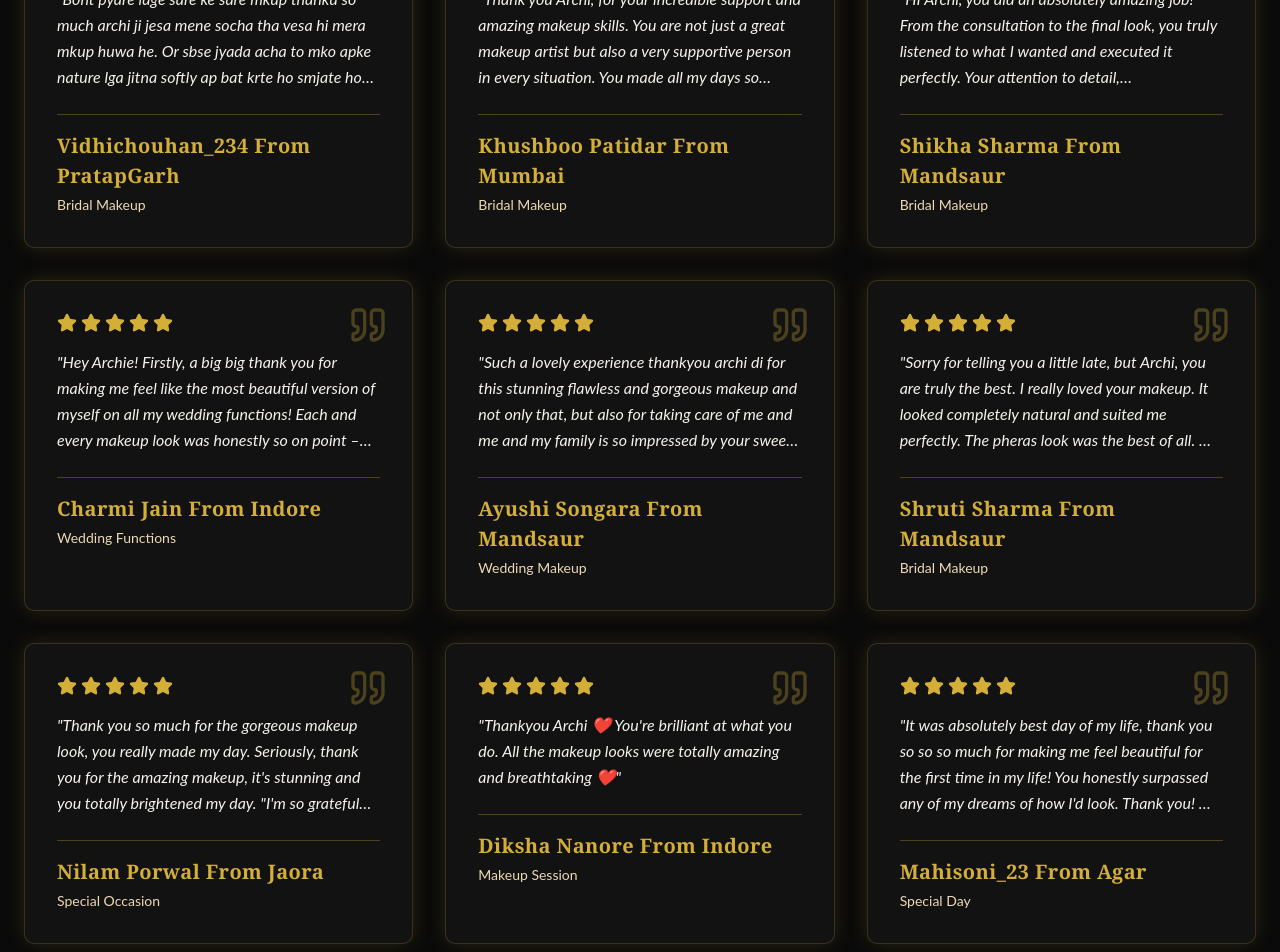
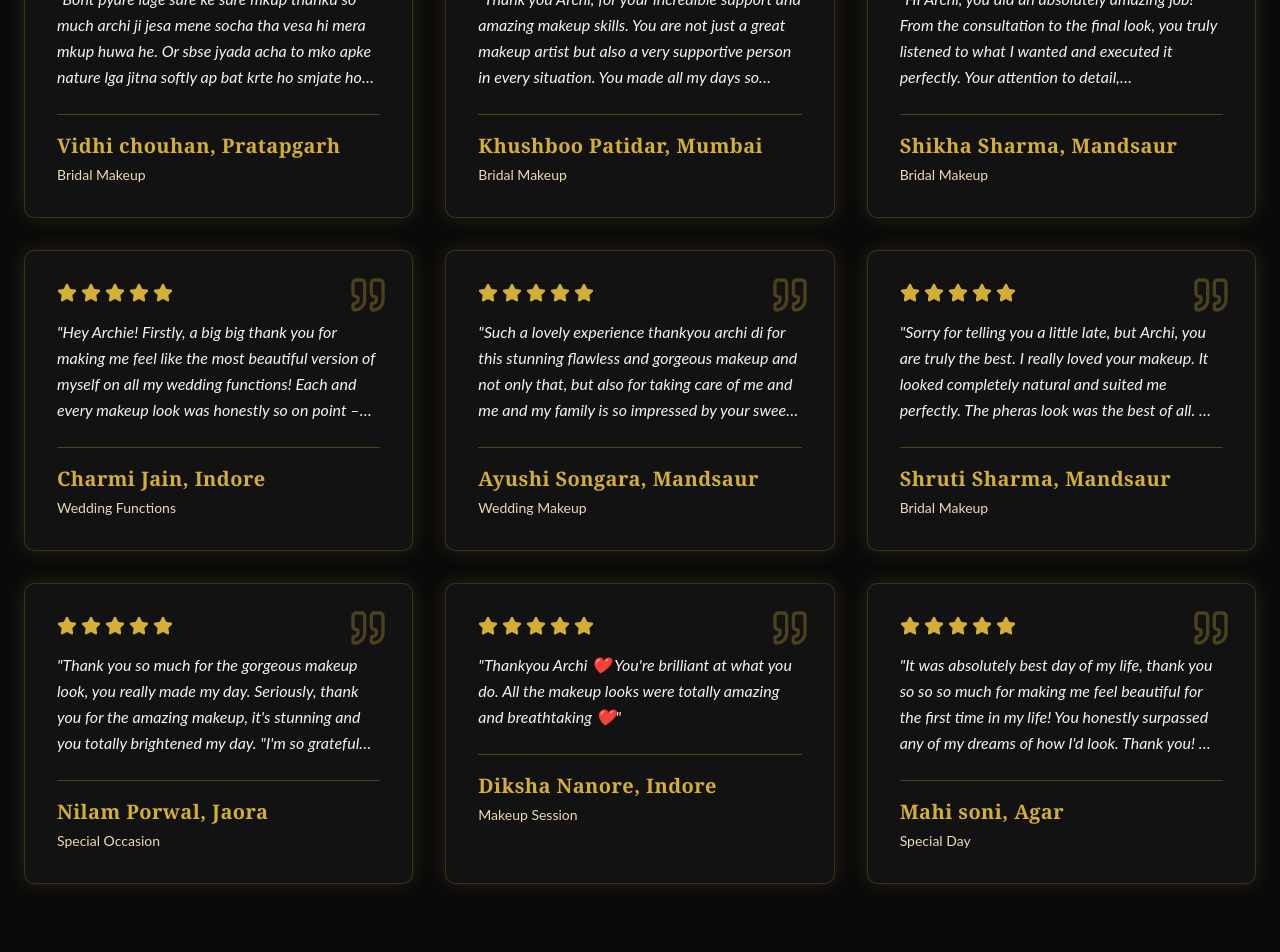
Before and after one commit to harshmangal286/Glitzandglambyarchi, a React (Vite) app: page / in a window 1280 px wide. Shown: the part 9180-10132 px from the top of the page. Built offline with nearby package versions, Linux system fonts and the light colour scheme.

Commit message:
final done

```diff
--- a/src/components/Footer.tsx
+++ b/src/components/Footer.tsx
@@ -97,6 +97,10 @@ export function Footer() {
           <p className="text-[var(--mink-taupe)] text-xs mt-2">
             Crafted with love for beauty and artistry
           </p>
+          <p className="text-[var(--mink-taupe)] text-xs mt-2">
+            Developed with ✨ by{' '}
+            <span className="text-[var(--royal-gold)] font-semibold">Harsh Mangal</span>
+          </p>
         </div>
       </div>
     </footer>
--- a/src/components/Testimonials.tsx
+++ b/src/components/Testimonials.tsx
@@ -7,63 +7,63 @@ export function Testimonials() {
 
   const testimonials = [
     {
-      name: 'Vidhichouhan_234 From PratapGarh',
+      name: 'Vidhi chouhan, Pratapgarh',
       occasion: 'Bridal Makeup',
       rating: 5,
       text: 'Boht pyare lage sare ke sare mkup thanku so much archi ji jesa mene socha tha vesa hi mera mkup huwa he. Or sbse jyada acha to mko apke nature lga jitna softly ap bat krte ho smjate ho samne wale ki tension to uhi km ho jati h. You were my most fav bride.',
       image: 'https://images.unsplash.com/photo-1722340321190-1c7b7384e89b?crop=entropy&cs=tinysrgb&fit=max&fm=jpg&ixid=M3w3Nzg4Nzd8MHwxfHNlYXJjaHwxfHxicmlkYWwlMjBtYWtldXAlMjBlbGVnYW50fGVufDF8fHx8MTc2NTA4MjM4N3ww&ixlib=rb-4.1.0&q=80&w=1080&utm_source=figma&utm_medium=referral'
     },
     {
-      name: 'Khushboo Patidar From Mumbai ',
+      name: 'Khushboo Patidar, Mumbai',
       occasion: 'Bridal Makeup',
       rating: 5,
       text: 'Thank you Archi, for your incredible support and amazing makeup skills. You are not just a great makeup artist but also a very supportive person in every situation. You made all my days so special and gave me so much confidence. I\'m truly grateful for everything!',
       image: 'https://images.unsplash.com/photo-1762074973099-78f2169c9177?crop=entropy&cs=tinysrgb&fit=max&fm=jpg&ixid=M3w3Nzg4Nzd8MHwxfHNlYXJjaHwxfHxnbGFtb3JvdXMlMjBwYXJ0eSUyMG1ha2V1cHxlbnwxfHx8fDE3NjUwOTM0NzJ8MA&ixlib=rb-4.1.0&q=80&w=1080&utm_source=figma&utm_medium=referral'
     },
     {
-      name: 'Shikha Sharma From Mandsaur',
+      name: 'Shikha Sharma, Mandsaur',
       occasion: 'Bridal Makeup',
       rating: 5,
       text: 'HI Archi, you did an absolutely amazing job! From the consultation to the final look, you truly listened to what I wanted and executed it perfectly. Your attention to detail, professionalism, and skill were top-notch. My makeup lasted all day and looked flawless in every photo. I felt confident and beautiful, and I can\'t recommend you enough!',
       image: 'https://images.unsplash.com/photo-1738684033377-eb02299c1d6c?crop=entropy&cs=tinysrgb&fit=max&fm=jpg&ixid=M3w3Nzg4Nzd8MHwxfHNlYXJjaHwxfHxzb2Z0JTIwZ2xhbSUyMG1ha2V1cCUyMG5hdHVyYWx8ZW58MXx8fHwxNzY1MDkzNDczfDA&ixlib=rb-4.1.0&q=80&w=1080&utm_source=figma&utm_medium=referral'
     },
     {
-      name: 'Charmi Jain From Indore',
+      name: 'Charmi Jain, Indore',
       occasion: 'Wedding Functions',
       rating: 5,
       text: 'Hey Archie! Firstly, a big big thank you for making me feel like the most beautiful version of myself on all my wedding functions! Each and every makeup look was honestly so on point – from the subtle glam to the full bridal look, everything was exactly how I had imagined (maybe even better). You really understood my vibe and made sure I was comfortable throughout. Everyone kept complimenting the looks – especially my bridal day look! I got so many "wow you look stunning" and "who\'s your makeup artist?" comments. More than just the makeup, I really appreciated your calm and positive energy. It helped me stay relaxed during the chaos. You were punctual, professional, yet so friendly – it felt like having a friend around. Thank you for being such an important part of my big day. I\'m honestly so happy I chose you! Would 1000% recommend you to every bride-to-be!',
       image: 'https://images.unsplash.com/photo-1553540751-988bd7918c7e?crop=entropy&cs=tinysrgb&fit=max&fm=jpg&ixid=M3w3Nzg4Nzd8MHwxfHNlYXJjaHwxfHx3ZWRkaW5nJTIwbWFrZXVwJTIwYnJpZGV8ZW58MXx8fHwxNzY1MDM1NzQwfDA&ixlib=rb-4.1.0&q=80&w=1080&utm_source=figma&utm_medium=referral'
     },
     {
-      name: 'Ayushi Songara From Mandsaur',
+      name: 'Ayushi Songara, Mandsaur',
       occasion: 'Wedding Makeup',
       rating: 5,
       text: 'Such a lovely experience thankyou archi di for this stunning flawless and gorgeous makeup and not only that, but also for taking care of me and me and my family is so impressed by your sweet and caring nature, you made feel special in every way.',
       image: 'https://images.unsplash.com/photo-1585261940669-fc2a2e770ad3?crop=entropy&cs=tinysrgb&fit=max&fm=jpg&ixid=M3w3Nzg4Nzd8MHwxfHNlYXJjaHwxfHxleWUlMjBtYWtldXAlMjBjbG9zZXVwfGVufDF8fHx8MTc2NTA5MzQ3Mnww&ixlib=rb-4.1.0&q=80&w=1080&utm_source=figma&utm_medium=referral'
     },
     {
-      name: 'Shruti Sharma From Mandsaur',
+      name: 'Shruti Sharma, Mandsaur',
       occasion: 'Bridal Makeup',
       rating: 5,
       text: 'Sorry for telling you a little late, but Archi, you are truly the best. I really loved your makeup. It looked completely natural and suited me perfectly. The pheras look was the best of all. My entire family praised the makeup a lot. Thank you so much!',
       image: 'https://images.unsplash.com/photo-1653221876213-2c765b7ade25?crop=entropy&cs=tinysrgb&fit=max&fm=jpg&ixid=M3w3Nzg4Nzd8MHwxfHNlYXJjaHwxfHxsdXh1cnklMjBtYWtldXAlMjBnbGFtb3JvdXMlMjB3b21hbnxlbnwxfHx8fDE3NjUwOTM0NzF8MA&ixlib=rb-4.1.0&q=80&w=1080&utm_source=figma&utm_medium=referral'
     },
     {
-      name: 'Nilam Porwal From Jaora',
+      name: 'Nilam Porwal, Jaora',
       occasion: 'Special Occasion',
       rating: 5,
       text: 'Thank you so much for the gorgeous makeup look, you really made my day. Seriously, thank you for the amazing makeup, it\'s stunning and you totally brightened my day. "I\'m so grateful for this gorgeous look, you absolutely made my day Thanks again.',
       image: 'https://images.unsplash.com/photo-1722340321190-1c7b7384e89b?crop=entropy&cs=tinysrgb&fit=max&fm=jpg&ixid=M3w3Nzg4Nzd8MHwxfHNlYXJjaHwxfHxicmlkYWwlMjBtYWtldXAlMjBlbGVnYW50fGVufDF8fHx8MTc2NTA4MjM4N3ww&ixlib=rb-4.1.0&q=80&w=1080&utm_source=figma&utm_medium=referral'
     },
     {
-      name: 'Diksha Nanore From Indore',
+      name: 'Diksha Nanore, Indore',
       occasion: 'Makeup Session',
       rating: 5,
       text: 'Thankyou Archi ❤️ You\'re brilliant at what you do. All the makeup looks were totally amazing and breathtaking ❤️',
       image: 'https://images.unsplash.com/photo-1762074973099-78f2169c9177?crop=entropy&cs=tinysrgb&fit=max&fm=jpg&ixid=M3w3Nzg4Nzd8MHwxfHNlYXJjaHwxfHxnbGFtb3JvdXMlMjBwYXJ0eSUyMG1ha2V1cHxlbnwxfHx8fDE3NjUwOTM0NzJ8MA&ixlib=rb-4.1.0&q=80&w=1080&utm_source=figma&utm_medium=referral'
     },
     {
-      name: 'Mahisoni_23 From Agar',
+      name: 'Mahi soni, Agar',
       occasion: 'Special Day',
       rating: 5,
       text: 'It was absolutely best day of my life, thank you so so so much for making me feel beautiful for the first time in my life! You honestly surpassed any of my dreams of how I\'d look. Thank you! 💋🥰',
```
